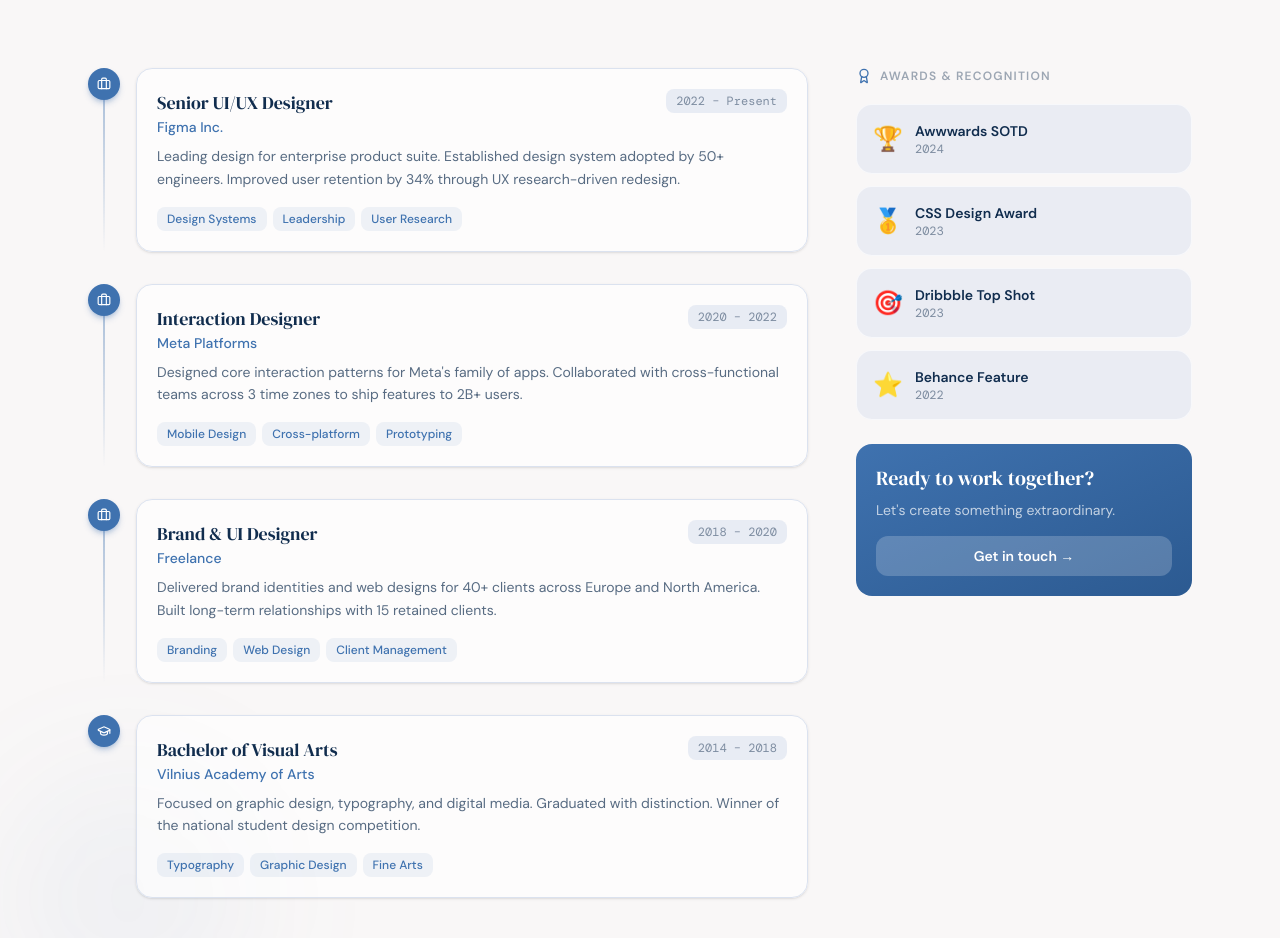
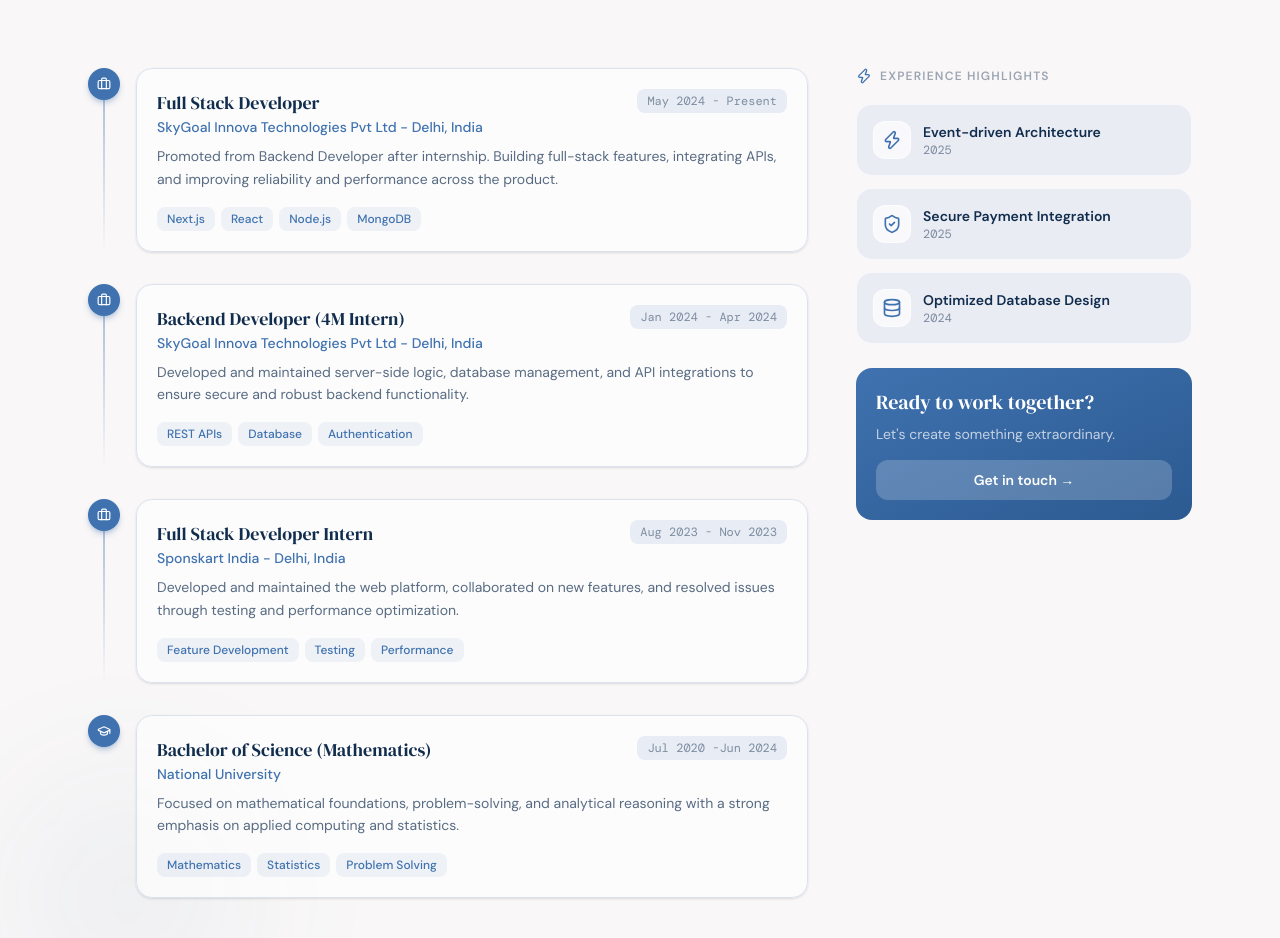
Before and after one commit to NazmulHasan18/portfolio-next-level, a Next.js app: page / in a window 1280 px wide. Shown: the part 3667-4605 px from the top of the page. Built offline with nearby package versions, Linux system fonts and the light colour scheme.

Commit message:
update Experience component with new roles, descriptions, and highlights

```diff
--- a/src/components/Experience.tsx
+++ b/src/components/Experience.tsx
@@ -2,56 +2,67 @@
 
 import { useRef } from "react";
 import { motion, useInView } from "framer-motion";
-import { Briefcase, GraduationCap, Award } from "lucide-react";
+import { Briefcase, GraduationCap, Zap, ShieldCheck, Database } from "lucide-react";
 
 const experiences = [
   {
     id: 1,
     type: "work",
-    role: "Senior UI/UX Designer",
-    company: "Figma Inc.",
-    period: "2022 – Present",
+    role: "Full Stack Developer",
+    company: "SkyGoal Innova Technologies Pvt Ltd - Delhi, India",
+    period: "May 2024 - Present",
     description:
-      "Leading design for enterprise product suite. Established design system adopted by 50+ engineers. Improved user retention by 34% through UX research-driven redesign.",
-    tags: ["Design Systems", "Leadership", "User Research"],
+      "Promoted from Backend Developer after internship. Building full-stack features, integrating APIs, and improving reliability and performance across the product.",
+    tags: ["Next.js", "React", "Node.js", "MongoDB"],
   },
   {
     id: 2,
     type: "work",
-    role: "Interaction Designer",
-    company: "Meta Platforms",
-    period: "2020 – 2022",
+    role: "Backend Developer (4M Intern)",
+    company: "SkyGoal Innova Technologies Pvt Ltd - Delhi, India",
+    period: "Jan 2024 - Apr 2024",
     description:
-      "Designed core interaction patterns for Meta's family of apps. Collaborated with cross-functional teams across 3 time zones to ship features to 2B+ users.",
-    tags: ["Mobile Design", "Cross-platform", "Prototyping"],
+      "Developed and maintained server-side logic, database management, and API integrations to ensure secure and robust backend functionality.",
+    tags: ["REST APIs", "Database", "Authentication"],
   },
   {
     id: 3,
     type: "work",
-    role: "Brand & UI Designer",
-    company: "Freelance",
-    period: "2018 – 2020",
+    role: "Full Stack Developer Intern",
+    company: "Sponskart India - Delhi, India",
+    period: "Aug 2023 - Nov 2023",
     description:
-      "Delivered brand identities and web designs for 40+ clients across Europe and North America. Built long-term relationships with 15 retained clients.",
-    tags: ["Branding", "Web Design", "Client Management"],
+      "Developed and maintained the web platform, collaborated on new features, and resolved issues through testing and performance optimization.",
+    tags: ["Feature Development", "Testing", "Performance"],
   },
   {
     id: 4,
     type: "education",
-    role: "Bachelor of Visual Arts",
-    company: "Vilnius Academy of Arts",
-    period: "2014 – 2018",
+    role: "Bachelor of Science (Mathematics)",
+    company: "National University",
+    period: "Jul 2020 -Jun 2024",
     description:
-      "Focused on graphic design, typography, and digital media. Graduated with distinction. Winner of the national student design competition.",
-    tags: ["Typography", "Graphic Design", "Fine Arts"],
+      "Focused on mathematical foundations, problem-solving, and analytical reasoning with a strong emphasis on applied computing and statistics.",
+    tags: ["Mathematics", "Statistics", "Problem Solving"],
   },
 ];
 
-const awards = [
-  { name: "Awwwards SOTD", year: "2024", icon: "🏆" },
-  { name: "CSS Design Award", year: "2023", icon: "🥇" },
-  { name: "Dribbble Top Shot", year: "2023", icon: "🎯" },
-  { name: "Behance Feature", year: "2022", icon: "⭐" },
+const highlights = [
+  {
+    icon: Zap,
+    title: "Event-driven Architecture",
+    year: "2025",
+  },
+  {
+    icon: ShieldCheck,
+    title: "Secure Payment Integration",
+    year: "2025",
+  },
+  {
+    icon: Database,
+    title: "Optimized Database Design",
+    year: "2024",
+  },
 ];
 
 const fadeUp = {
@@ -165,7 +176,7 @@ export default function Experience() {
             ))}
           </div>
 
-          {/* Awards sidebar */}
+          {/* Experience highlights */}
           <div>
             <motion.div
               custom={2}
@@ -175,15 +186,15 @@ export default function Experience() {
               className="sticky top-24"
             >
               <div className="flex items-center gap-2 mb-5">
-                <Award className="w-4 h-4 text-[#3F72AF] dark:text-[#3F8EFC]" />
+                <Zap className="w-4 h-4 text-[#3F72AF] dark:text-[#3F8EFC]" />
                 <p className="font-body text-xs font-semibold uppercase tracking-widest text-[#112D4E]/40 dark:text-[#9CA3AF]/60">
-                  Awards & Recognition
+                  Experience Highlights
                 </p>
               </div>
               <div className="space-y-3">
-                {awards.map((award, i) => (
+                {highlights.map((highlight, i) => (
                   <motion.div
-                    key={award.name}
+                    key={highlight.title}
                     custom={3 + i}
                     variants={fadeUp}
                     initial="hidden"
@@ -191,12 +202,16 @@ export default function Experience() {
                     whileHover={{ x: 4, scale: 1.02 }}
                     className="flex items-center gap-3 p-4 rounded-2xl bg-[#DBE2EF]/50 dark:bg-[#1F2937] border border-white/60 dark:border-[#374151]/50 hover:border-[#3F72AF]/30 dark:hover:border-[#3F8EFC]/30 transition-all"
                   >
-                    <span className="text-2xl">{award.icon}</span>
+                    <span className="p-2 rounded-xl bg-white/70 dark:bg-[#111827] border border-white/60 dark:border-[#374151]">
+                      <highlight.icon className="w-5 h-5 text-[#3F72AF] dark:text-[#3F8EFC]" />
+                    </span>
                     <div>
                       <p className="font-body text-sm font-semibold text-[#112D4E] dark:text-[#E5E7EB]">
-                        {award.name}
+                        {highlight.title}
                       </p>
-                      <p className="font-mono text-xs text-[#112D4E]/50 dark:text-[#9CA3AF]">{award.year}</p>
+                      <p className="font-mono text-xs text-[#112D4E]/50 dark:text-[#9CA3AF]">
+                        {highlight.year}
+                      </p>
                     </div>
                   </motion.div>
                 ))}
```
